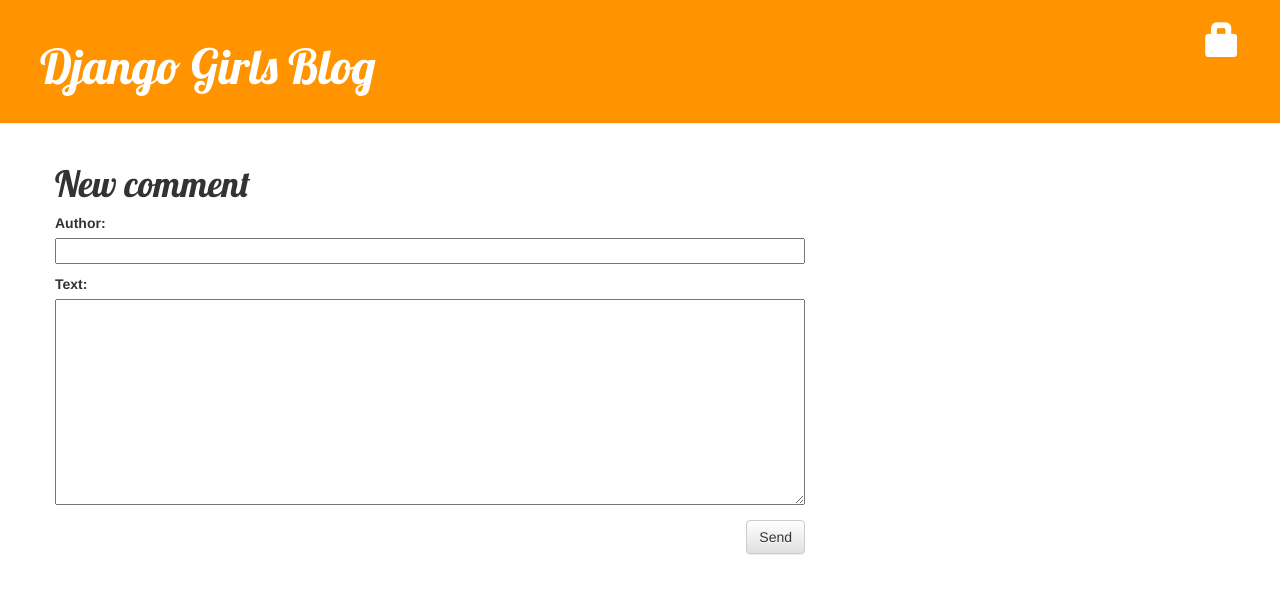
After one commit to OH-JOO-YEONG/djangogirlsbasic, a Django app: page /post/1/comment/ in a window 1280 px wide. The commit adds this page. Shown: the top 594 px of the page. Run offline with Django 3.2, Linux system fonts and the light colour scheme; tables that the repository leaves empty hold one stand-in row (values such as "Sample post"); some libraries are stand-ins or nearby versions.

Commit message:
comment function done

```diff
--- a/blog/admin.py
+++ b/blog/admin.py
@@ -1,4 +1,5 @@
 from django.contrib import admin
-from .models import Post
+from .models import Post, Comment
 
 admin.site.register(Post)
+admin.site.register(Comment)
--- a/blog/forms.py
+++ b/blog/forms.py
@@ -1,7 +1,13 @@
 from django import forms
-from .models import Post
+from .models import Post, Comment
 
 class PostForm(forms.ModelForm):
     class Meta:
         model = Post
         fields = ['title', 'text',]
+
+class CommentForm(forms.ModelForm):
+
+    class Meta:
+        model = Comment
+        fields = ('author', 'text',)
--- a/blog/models.py
+++ b/blog/models.py
@@ -17,3 +17,23 @@ class Post(models.Model):
 
     def __str__(self):
         return self.title
+
+    def approved_comments(self):
+        return self.comments.filter(approved_comment=True)
+
+class Comment(models.Model):
+    post = models.ForeignKey(Post, on_delete=models.CASCADE, related_name='comments')
+    author = models.CharField(max_length=200)
+    text = models.TextField()
+    created_date = models.DateTimeField(default=timezone.now)
+    approved_comment = models.BooleanField(default=False)
+
+    class Meta:
+        ordering = ['-id'] #새글이 위로 오게하는 것
+
+    def approve(self):
+        self.approved_comment = True
+        self.save()
+
+    def __str__(self):
+        return self.text
--- a/blog/static/css/blog.css
+++ b/blog/static/css/blog.css
@@ -44,3 +44,7 @@ h1, h2, h3, h4 {
 .post h1 a, .post h1 a:visited {
     color: #000000;
 }
+
+.comment {
+    margin: 20px 0px 20px 20px;
+}
--- /dev/null
+++ b/blog/templates/blog/add_comment_to_post.html
@@ -0,0 +1,9 @@
+{% extends 'blog/base.html' %}
+
+{% block content %}
+    <h1>New comment</h1>
+    <form method="POST" class="post-form">{% csrf_token %}
+        {{ form.as_p }}
+        <button type="submit" class="save btn btn-default">Send</button>
+    </form>
+{% endblock %}
--- a/blog/templates/blog/post_list.html
+++ b/blog/templates/blog/post_list.html
@@ -8,6 +8,8 @@
             </div>
             <h1><a href="{% url 'post_detail' pk=post.pk %}">{{ post.title }}</a></h1>
             <p>{{ post.text|linebreaksbr }}</p>
+
+            <a href="{% url 'post_detail' pk=post.pk %}">Comments: {{ post.approved_comments.count }}</a>
         </div>
     {% endfor %}
 {% endblock %}
--- a/blog/urls.py
+++ b/blog/urls.py
@@ -10,6 +10,9 @@ urlpatterns = [
     path('drafts/', views.post_draft_list, name='post_draft_list'),
     path('post/<int:pk>/publish/', views.post_publish, name='post_publish'),
     path('post/<int:pk>/remove/', views.post_remove, name='post_remove'),
+    path('post/<int:pk>/comment/', views.add_comment_to_post, name='add_comment_to_post'),
     path('login/', auth_views.LoginView.as_view(), name="login"),
     path('logout/', auth_views.LogoutView.as_view(template_name='registration/logout.html'), name="logout"),
+    path('comment/<int:pk>/approve/', views.comment_approve, name='comment_approve'),
+    path('comment/<int:pk>/remove/', views.comment_remove, name='comment_remove'),
 ]
--- a/blog/views.py
+++ b/blog/views.py
@@ -1,8 +1,8 @@
 from django.contrib.auth.decorators import login_required
 from django.shortcuts import render, get_object_or_404, redirect
 from django.utils import timezone
-from .models import Post
-from .forms import PostForm
+from .models import Post, Comment
+from .forms import PostForm, CommentForm
 
 
 def post_list(request):
@@ -75,3 +75,28 @@ def post_remove(request, pk):
     post = get_object_or_404(Post, pk=pk)
     post.delete()
     return redirect('post_list')
+
+def add_comment_to_post(request, pk):
+    post = get_object_or_404(Post, pk=pk)
+    if request.method == "POST":
+        form = CommentForm(request.POST)
+        if form.is_valid():
+            comment = form.save(commit=False)
+            comment.post = post
+            comment.save()
+            return redirect('post_detail', pk=post.pk)
+    else:
+        form = CommentForm()
+    return render(request, 'blog/add_comment_to_post.html', {'form': form})
+
+@login_required
+def comment_approve(request, pk):
+    comment = get_object_or_404(Comment, pk=pk)
+    comment.approve()
+    return redirect('post_detail', pk=comment.post.pk)
+
+@login_required
+def comment_remove(request, pk):
+    comment = get_object_or_404(Comment, pk=pk)
+    comment.delete()
+    return redirect('post_detail', pk=comment.post.pk)
```
Also changed, not shown: blog/templates/blog/post_detail.html (+24 -0 lines).
